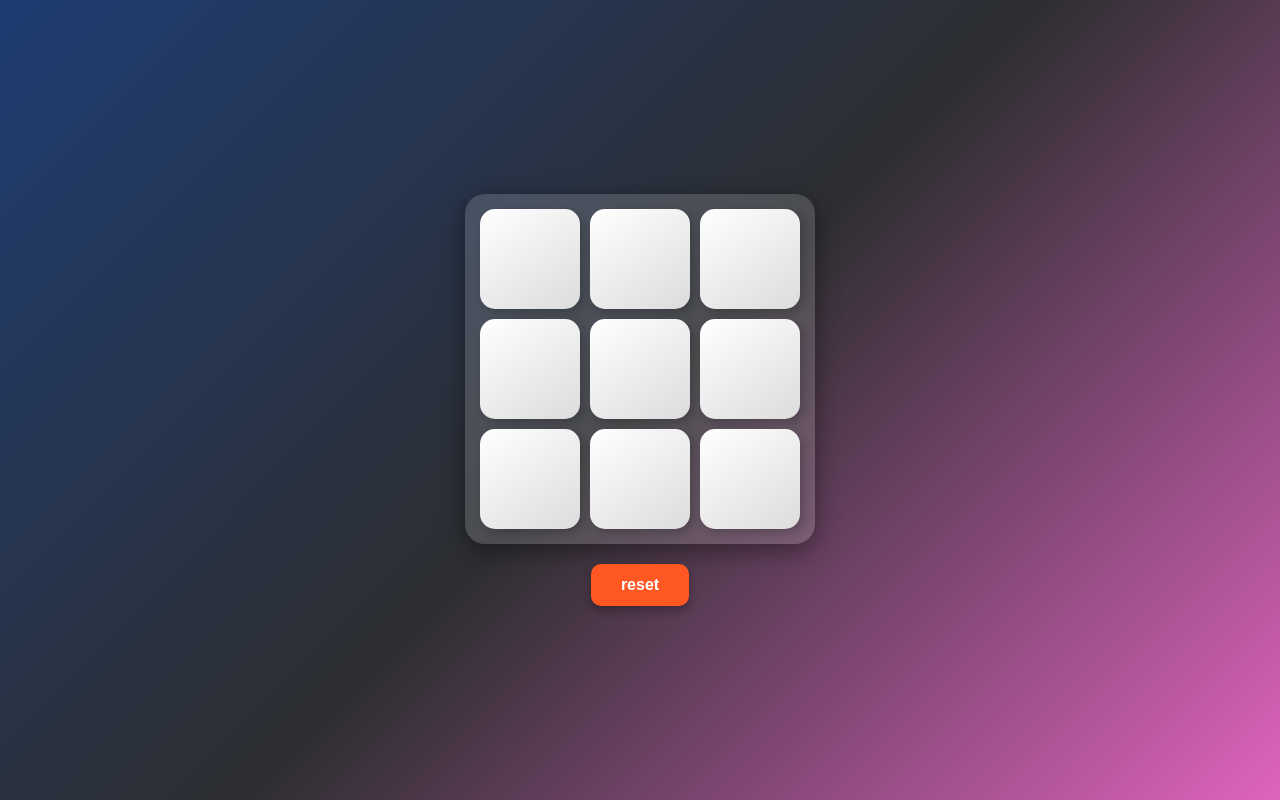
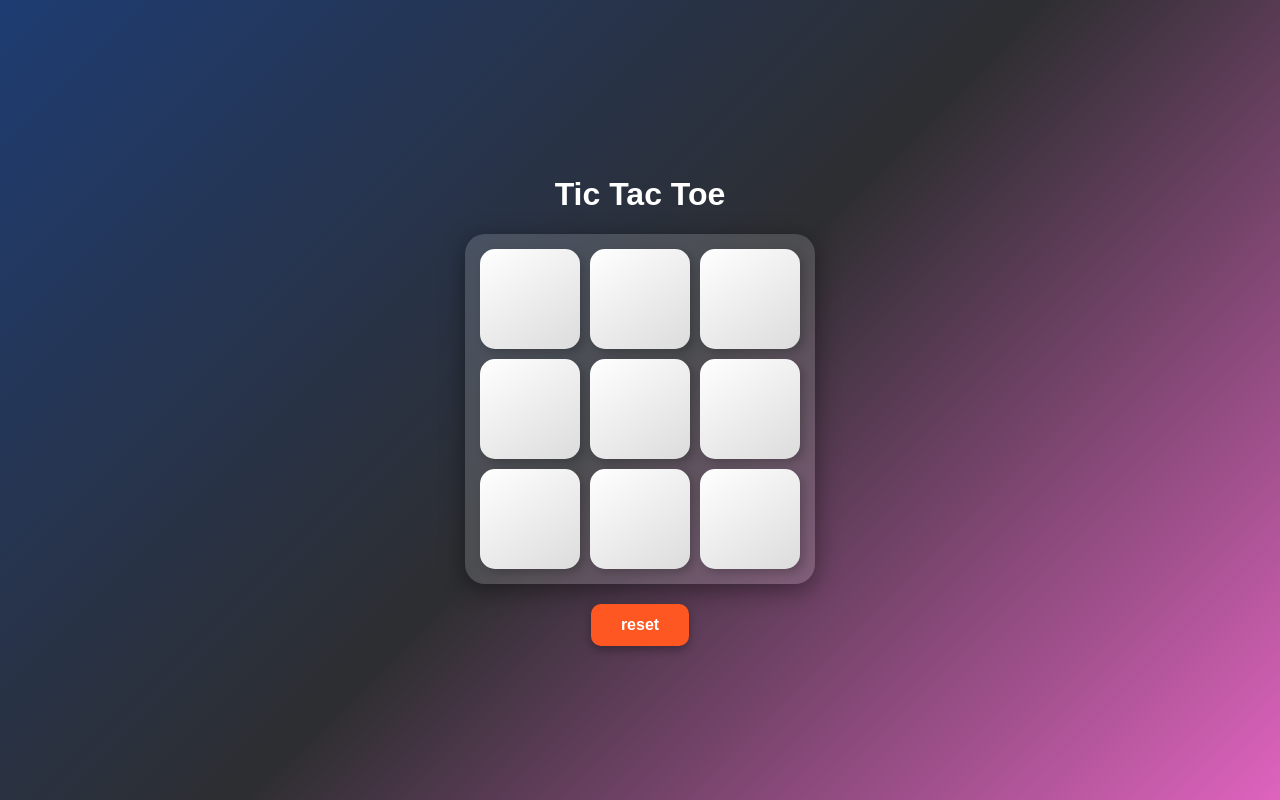
Before and after one commit to gauravsandhan01/Tic-Tac-Toe, a plain HTML site: page index.html in a window 1280 px wide. Drawn offline with Linux system fonts and the light colour scheme.

Commit message:
small change

```diff
--- a/index.html
+++ b/index.html
@@ -13,6 +13,7 @@
     <button id="new-btn">New Game</button>
     </div>
     <main>
+        <h1>Tic Tac Toe</h1>
         <div class="container">
             <div class="game">
                 <button class="box"></button>
--- a/style.css
+++ b/style.css
@@ -61,7 +61,9 @@ body {
   background-color: #ffb700;
   transform: scale(1.1);
 }
-
+h1{
+  text-align: center;
+}
 
 /* Main container for the game */
 .container {
```
